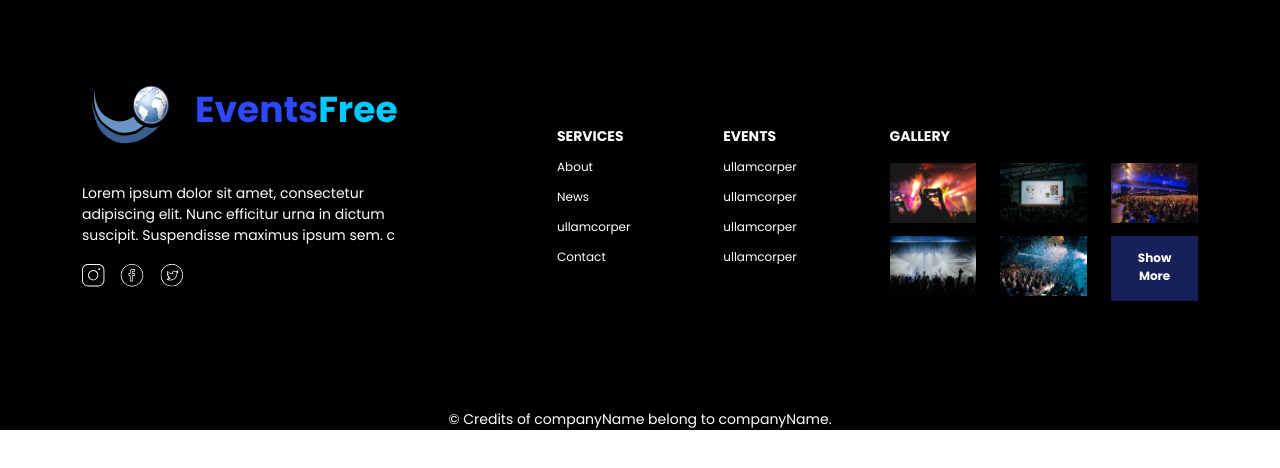
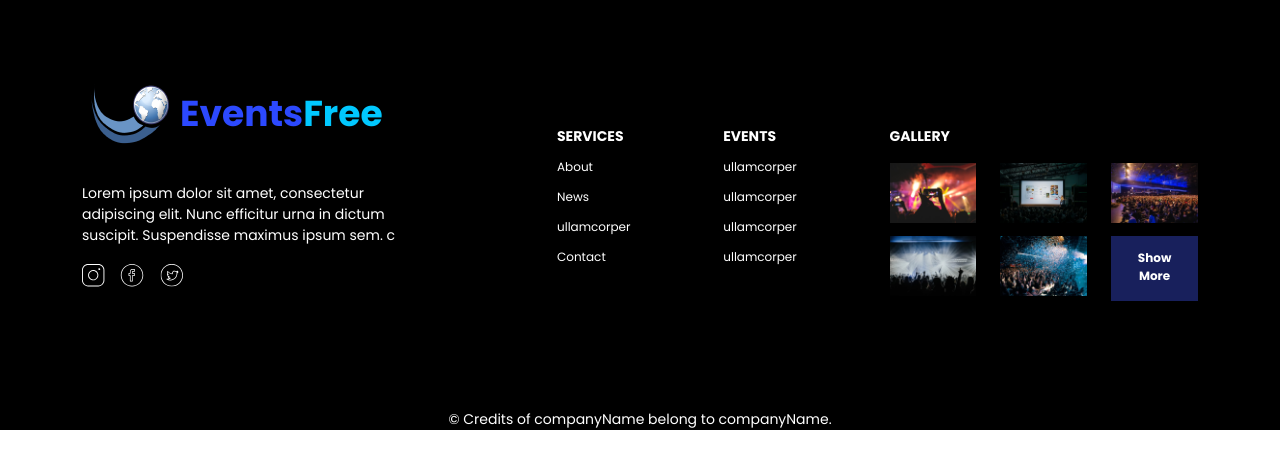
Before and after one commit to divansh-529/footer-homepage, a plain HTML site: page index.html in a window 1280 px wide. Drawn offline with nearby package versions, Linux system fonts and the light colour scheme.

Commit message:
changed logo settings

```diff
--- a/index.html
+++ b/index.html
@@ -18,7 +18,7 @@
                     <div class="d-flex flex-column ">
                         <div class="logo d-flex align-items-center mb36 mt81">
                             <img src="/assets/images/logo.png" alt="logo">
-                            <h2 class="evenstfree-footer ml-15">Events<span>Free</span> </h2>
+                            <h2 class="evenstfree-footer ml-15 p-0 m-0 ">Events<span>Free</span> </h2>
                         </div>
                         <p class="lorem-footer">Lorem ipsum dolor sit amet, consectetur adipiscing elit. Nunc efficitur
                             urna in dictum suscipit. Suspendisse maximus ipsum sem. c </p>
```
